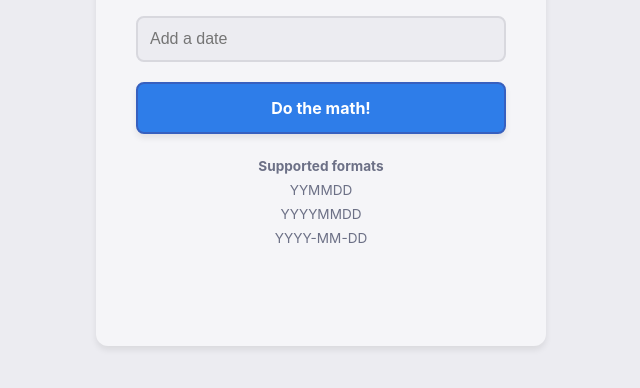
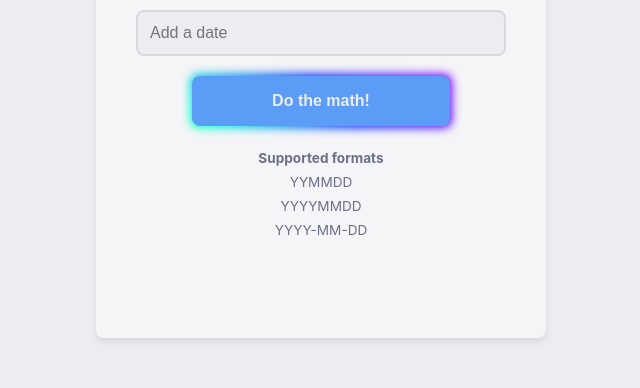
Before and after one commit to PROOHF/days, a plain HTML site: page index.html in a window 1280 px wide. Shown: the part 332-720 px from the top of the page, without its empty margins (319-959 px from the left). Drawn offline with Linux system fonts and the light colour scheme.

Commit message:
New cool button style

```diff
--- a/styles/styles.css
+++ b/styles/styles.css
@@ -3,6 +3,8 @@
 }
 
 :root {
+    --border-radius: 8px;
+
     --bg-primary: #f5f5f8;
     --bg-secondary: #ececf1;
     --text-primary: #3760bf;
@@ -10,6 +12,8 @@
     --border-color: #d8d8de;
     --accent-color: #2e7de9;
     --accent-hover: #1f6feb;
+    --btn-bg: #5b9cf6;
+    --btn-text-color: #ececf1;
     --shadow: 0 4px 6px rgba(0, 0, 0, 0.08);
 }
 
@@ -22,6 +26,8 @@
         --border-color: #3b4261;
         --accent-color: #7aa2f7;
         --accent-hover: #2ac3de;
+        --btn-bg: #2b2b3a;
+        --btn-text-color: white;
         --shadow: 0 4px 6px rgba(0, 0, 0, 0.3);
     }
 }
@@ -44,7 +50,7 @@ body {
 .container {
     background: var(--bg-primary);
     padding: 40px;
-    border-radius: 12px;
+    border-radius: var(--border-radius);
     box-shadow: var(--shadow);
     max-width: 450px;
     width: 100%;
@@ -54,7 +60,7 @@ body {
 h1 {
     color: var(--text-primary);
     font-size: 2rem;
-    margin-bottom: 30px;
+    margin-bottom: 10px;
     font-weight: 600;
 }
 
@@ -66,7 +72,7 @@ input[type="text"] {
     width: 100%;
     padding: 12px;
     border: 2px solid var(--border-color);
-    border-radius: 8px;
+    border-radius: var(--border-radius);
     font-size: 1rem;
     background: var(--bg-secondary);
     color: var(--text-primary);
@@ -80,29 +86,72 @@ input[type="text"]:focus {
 }
 
 .calculate-btn {
-    width: 100%;
-    background: var(--accent-color);
-    color: white;
-    font-family: inherit;
-    padding: 14px 20px;
-    font-weight: 700;
-    font-size: 1rem;
-    border: 2px solid var(--text-primary);
-    border-radius: 8px;
-    cursor: pointer;
-    transition: all 0.3s ease;
-    box-shadow: var(--shadow);
+  padding: 1em 5em;
+  border: none;
+  outline: none;
+  color: var(--btn-text-color);
+  font-size: medium;
+  font-weight: bolder;
+  background: var(--bg-primary);
+  cursor: pointer;
+  position: relative;
+  z-index: 0;
+  border-radius: var(--border-radius);
+  user-select: none;
+  -webkit-user-select: none;
+  touch-action: manipulation;
 }
 
-.calculate-btn:hover {
-    background: var(--accent-hover);
-    transform: translateY(-2px);
-    box-shadow: 0 6px 12px rgba(0, 0, 0, 0.15);
+.calculate-btn:before {
+  content: "";
+  background: linear-gradient(
+    45deg,
+    #ff0000,
+    #ff7300,
+    #fffb00,
+    #48ff00,
+    #00ffd5,
+    #002bff,
+    #7a00ff,
+    #ff00c8,
+    #ff0000
+  );
+  position: absolute;
+  top: -2px;
+  left: -2px;
+  background-size: 400%;
+  z-index: -1;
+  filter: blur(5px);
+  -webkit-filter: blur(5px);
+  width: calc(100% + 4px);
+  height: calc(100% + 4px);
+  animation: glowing-calculate-btn 20s linear infinite;
+  transition: opacity 0.3s ease-in-out;
+  border-radius: var(--border-radius);
 }
 
-.calculate-btn:active {
-    transform: translateY(0);
-    box-shadow: var(--shadow);
+@keyframes glowing-calculate-btn {
+  0% {
+    background-position: 0 0;
+  }
+  50% {
+    background-position: 400% 0;
+  }
+  100% {
+    background-position: 0 0;
+  }
+}
+
+.calculate-btn:after {
+  z-index: -1;
+  content: "";
+  position: absolute;
+  width: 100%;
+  height: 100%;
+  background: var(--btn-bg);
+  left: 0;
+  top: 0;
+  border-radius: var(--border-radius);
 }
 
 #result {
@@ -143,7 +192,7 @@ input[type="text"]:focus {
     background: var(--accent-color);
     color: var(--text-primary);
     padding: 15px 30px;
-    border-radius: 8px;
+    border-radius: var(--border-radius);
     font-weight: 600;
     box-shadow: 0 8px 16px rgba(0, 0, 0, 0.2);
     z-index: 1000;
```
